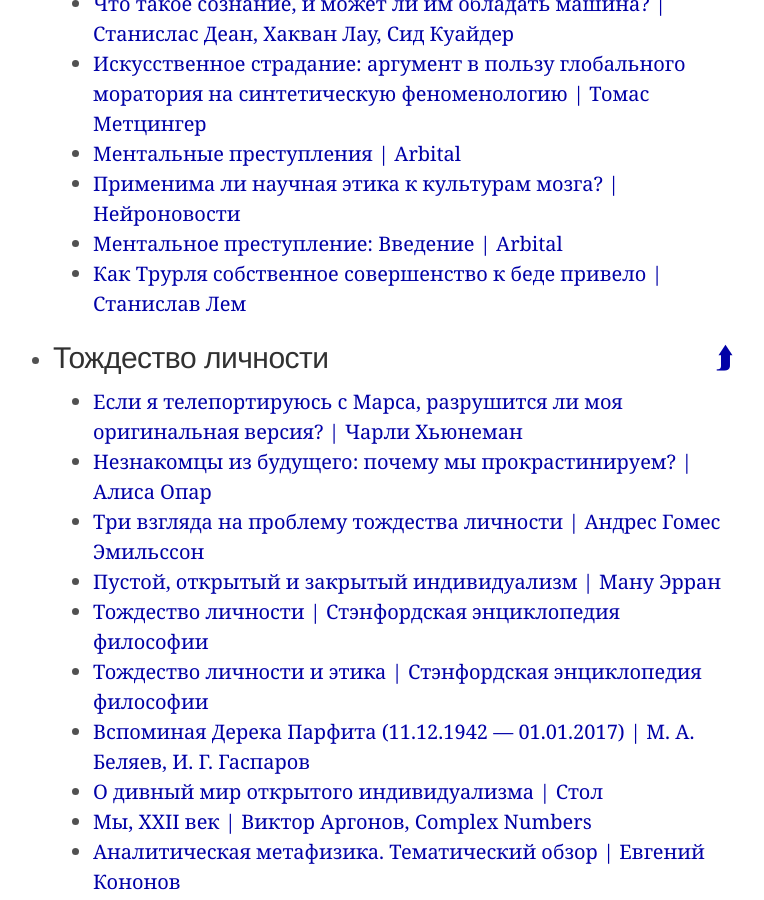
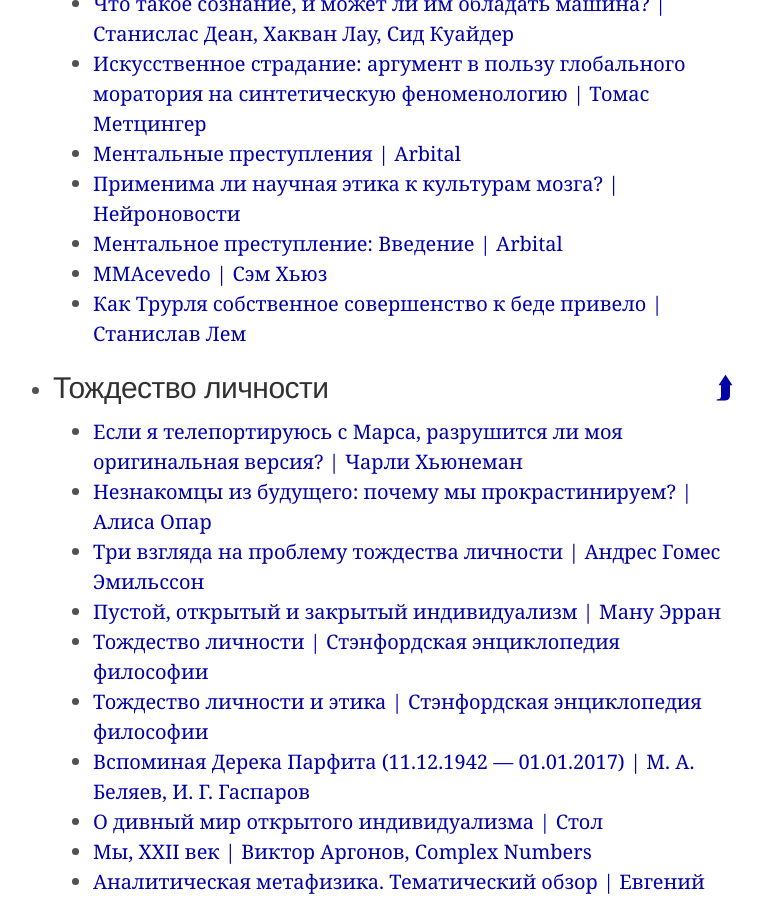
Before and after one commit to ReducingSuffering/reducingsuffering.github.io, a Jekyll site: the page built from index.md, in a window 1280 px wide and 900 px high, scrolled down 24378 px. Shown: the whole window, without its empty margins (267-1031 px from the left). Built offline with Jekyll 4.4.1, drawn with Linux system fonts in a browser that asks for light colours.

Commit message:
Update consciousness.html

```diff
--- a/_lists/consciousness.html
+++ b/_lists/consciousness.html
@@ -48,6 +48,7 @@
   - 660 # Ментальные преступления — Arbital
   - 534 # Применима ли научная этика к культурам мозга?
   - 608 # Ментальное преступление: Введение — Arbital
+  - 731 # MMAcevedo — Сэм Хьюз
   - 775 # Как Трурля собственное совершенство к беде привело — Станислав Лем
 - title: Тождество личности
   mark: Тождество_личности
```
